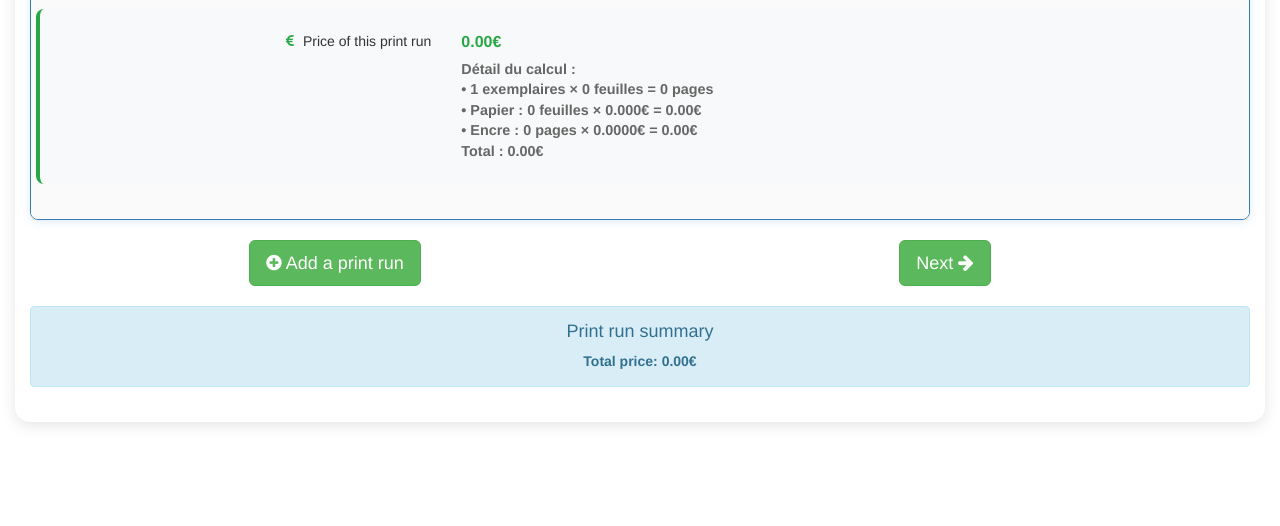
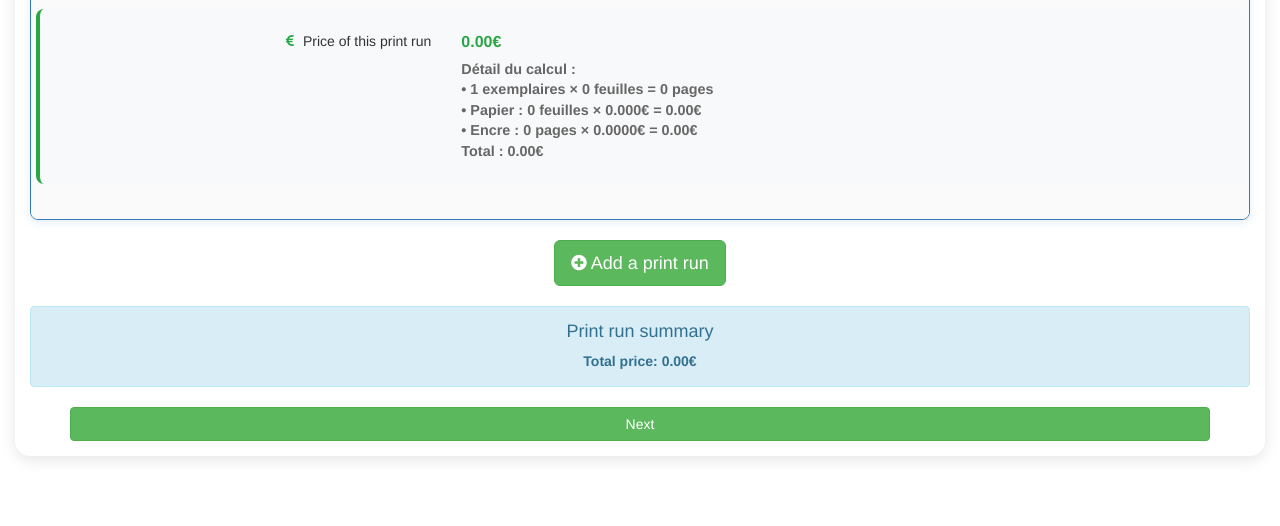
Before and after one commit to muarf/dupli-php-dev, a PHP site: template view/tirage_multimachines.html.php in a window 1280 px wide. Shown: the part 826-1352 px from the top of the page. Before the commit the page ends 1252 px from the top, so only its background shows below. Run offline with PHP 8.4, Linux system fonts and the light colour scheme; the template is opened without the code that fills it, so the values that code supplies are empty.

Commit message:
Sync: Copy auto-tirage changes from dupli-electron-caddy

```diff
--- a/view/tirage_multimachines.html.php
+++ b/view/tirage_multimachines.html.php
@@ -850,18 +850,10 @@ if (isset($_POST['contact']) && isset($_POST['enregistrer'])) {
             ?>
 
             <!-- Bouton pour ajouter une machine (à l'intérieur du container) -->
-            <!-- Boutons actions -->
-            <div class="row" style="margin: 20px 0;">
-                <div class="col-md-6 text-center">
-                    <button type="button" id="add-machine" class="btn btn-success btn-lg">
-                        <i class="fa fa-plus-circle"></i> <?php _e('tirage_multimachines.add_tirage'); ?>
-                    </button>
-                </div>
-                <div class="col-md-6 text-center">
-                    <button id="singlebutton" name="ok" class="btn btn-success btn-lg">
-                        <?php _e('tirage_multimachines.next'); ?> <i class="fa fa-arrow-right"></i>
-                    </button>
-                </div>
+            <div class="text-center" style="margin: 20px 0;">
+                <button type="button" id="add-machine" class="btn btn-success btn-lg">
+                    <i class="fa fa-plus-circle"></i> <?php _e('tirage_multimachines.add_tirage'); ?>
+                </button>
             </div>
         </div><!-- Fin machines-container -->
 
@@ -872,7 +864,13 @@ if (isset($_POST['contact']) && isset($_POST['enregistrer'])) {
         </div>
 
         <!-- Bouton suivant -->
-
+        <div class="section">
+            <div class="container">
+                <div class="row">
+                    <div class="col-md-12"><button id="singlebutton" name="ok" class="btn btn-success btn-block"><?php _e('tirage_multimachines.next'); ?></button></div>
+                </div>
+            </div>
+        </div>
     </fieldset>
 </form>
 
```
Also changed, not shown: view/header.html.php (+25 -5 lines).
